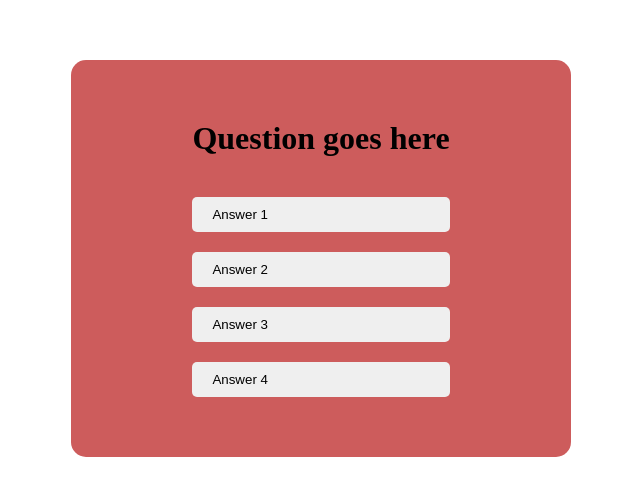
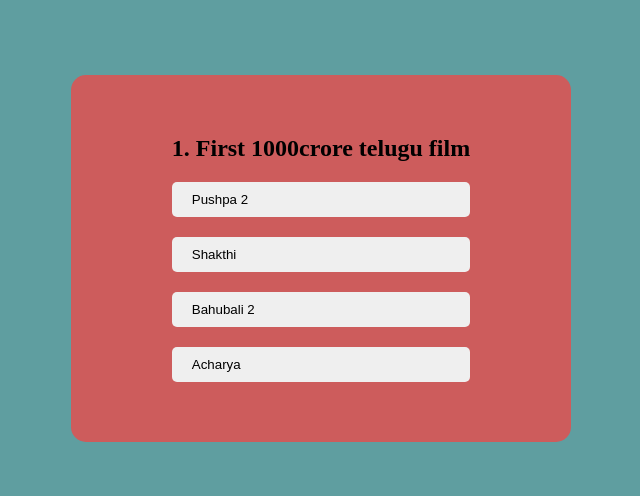
Before and after one commit to Aravindkammari/Quiz-App-js-project, a plain HTML site: page index.html in a window 1280 px wide. Shown: the part 142-638 px from the top of the page, without its empty margins (319-959 px from the left). Drawn offline with Linux system fonts and the light colour scheme.

Commit message:
completed the whole project

```diff
--- a/index.html
+++ b/index.html
@@ -9,11 +9,13 @@
 <body>
     <div class="container">
         <div class="quiz">
-            <h1>Question goes here</h1>
-            <button>Answer 1</button>
-            <button>Answer 2</button>
-            <button>Answer 3</button>
-            <button>Answer 4</button>
+            <h2 id="question-element">Which of the following personalities is the CEO of sonic solutions</h2>
+            <div id="options">
+                <button>Answer 1</button>
+                <button>Answer 2</button>
+                <button>Answer 3</button>
+                <button>Answer 4</button>
+            </div>
         </div>
         <button id="next-btn">Next</button>
     </div>
--- a/script.js
+++ b/script.js
@@ -0,0 +1,90 @@
+const questions = [
+    {
+        question: "First 1000crore telugu film",
+        answers: [
+            {text: "Pushpa 2", state: false},
+            {text: "Shakthi", state: false},
+            {text: "Bahubali 2", state: true},
+            {text: "Acharya", state: false}
+        ]},
+        {question: "Which of the following personalities is the CEO of sonic solutions",
+        answers: [
+            {text: "Gajala from washington DC", state: true},
+            {text: "Meher ramesh from radha tmt", state: false},
+            {text: "Bommakanti Nagalingam from raj travels", state: false},
+            {text: "Tanguturi veereham bakaham panthulu", state: false}
+        ]},
+        {question: "Which film is considered an underrated masterpiece",
+        answers: [
+            {text: "shadow", state: false},
+            {text: "Family star", state: false},
+            {text: "Agent", state: false},
+            {text: "1 Nenokkadine", state: true}
+        ]},
+        {question: "Pick the odd one",
+        answers: [
+            {text: "Fox", state: false},
+            {text: "cloud", state: false},
+            {text: "Homeopathy", state: true},
+            {text: "Buffalo", state: false}
+        ]}
+]
+
+const questionElement = document.getElementById("question-element");
+const options = document.getElementById("options");
+const nextButton = document.getElementById("next-btn");
+
+let currentIndex = 0;
+let score = 0;
+
+function startQuiz(){
+    currentIndex = 0;
+    score = 0;
+    showQuestion();
+}
+
+function showQuestion(){
+    resetState();
+    let currentQuestion = questions[currentIndex];
+    let questionNumber = currentIndex + 1;
+    questionElement.innerHTML = questionNumber + ". " + currentQuestion.question;
+    currentQuestion.answers.forEach(answer => {
+        const button = document.createElement("button");
+        button.innerHTML = answer.text;
+        button.classList.add("btn");
+        options.appendChild(button);
+
+        button.addEventListener("click", () =>{
+            nextButton.style.display = "block";
+            if(answer.state){
+                button.classList.add("correct");
+                score++;
+            }else{
+                button.classList.add("incorrect");
+            }
+        });
+    })
+}
+
+nextButton.addEventListener("click", ()=>{
+    if(currentIndex < questions.length-1){
+        currentIndex++;
+        showQuestion();
+    }else{
+        questionElement.innerHTML = `You have completed the quiz and your score is ${score}`;
+        while(options.firstChild){
+            options.removeChild(options.firstChild);
+        }
+        nextButton.style.display = "";
+    }
+})
+
+function resetState(){
+    nextButton.style.display = "";
+    while(options.firstChild){
+        options.removeChild(options.firstChild);
+    }
+}
+
+
+startQuiz();
--- a/style.css
+++ b/style.css
@@ -8,6 +8,7 @@
     justify-content: center;
     align-items: center;
     height: 100vh;
+    background-color: cadetblue;
 }
 .container{
     display: flex;
@@ -24,7 +25,14 @@
     flex-direction: column;
     gap: 20px;
 }
-button{
+/* button{
+    text-align: left;
+    padding: 10px 20px;
+    border: none;
+    cursor: pointer;
+    border-radius: 5px;
+} */
+.btn{
     text-align: left;
     padding: 10px 20px;
     border: none;
@@ -34,11 +42,31 @@
 h1{
     margin-bottom: 20px;
 }
-button:hover{
+#next-btn{
+    margin-top: 30px;
+    padding: 10px 20px;
+    border: none;
+    cursor: pointer;
+    border-radius: 5px;
+    display: none;
+}
+#next-btn:hover{
     background-color: black;
     color: #ffff;
 }
-#next-btn{
-    margin-top: 30px;
+#options{
+    display: flex;
+    flex-direction: column;
+    gap: 20px;
+}
+.correct{
+    background-color: green;
+    color: #ffff;
+}
+.incorrect{
+    background-color: red;
+    color: #ffff;
+}
+.hide{
     display: none;
 }
```
